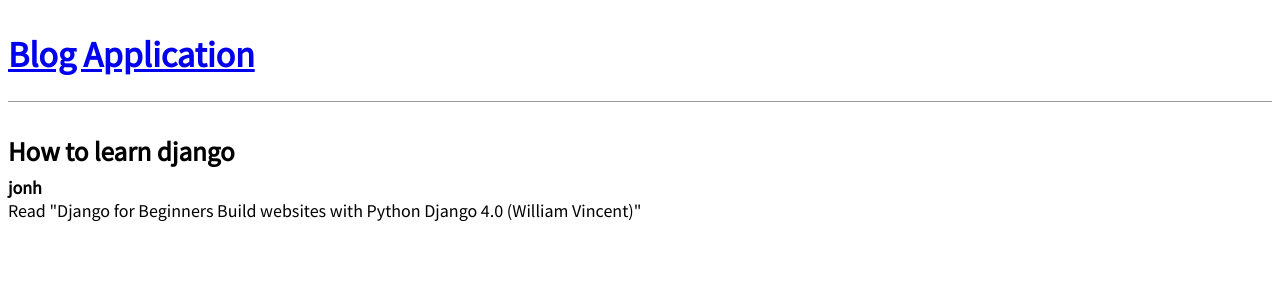
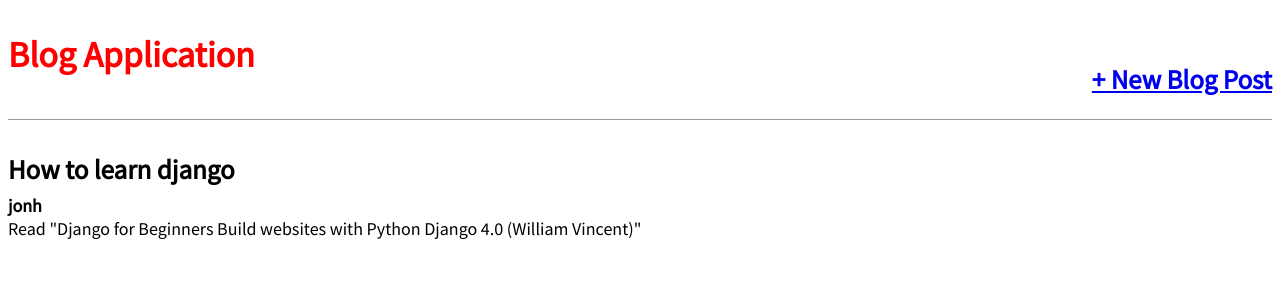
Before and after one commit to Rvjonh/django_blog, a Django app: page /post/1/ in a window 1280 px wide. Shown: the top 300 px of the page. Run offline with Django 4.2, Linux system fonts and the light colour scheme; data comes from the database, SQL or seed files in the repository; both versions use the stored data as it was after the commit.

Commit message:
create blog post function added

```diff
--- a/blog/urls.py
+++ b/blog/urls.py
@@ -1,8 +1,9 @@
 from django.urls import path
 
-from .views import BlogListView, BLogDetailsView
+from .views import BlogListView, BLogDetailsView, BlogCreateView
 
 urlpatterns = [
     path("", BlogListView.as_view(), name="home"),
     path("post/<int:pk>/", BLogDetailsView.as_view(), name="post_detail"),
+    path("post/new/", BlogCreateView.as_view(), name="post_new"),
 ]
--- a/blog/views.py
+++ b/blog/views.py
@@ -1,5 +1,6 @@
 from django.shortcuts import render
 from django.views.generic import ListView, DetailView
+from django.views.generic.edit import CreateView
 
 from .models import Post
 
@@ -14,3 +15,9 @@
 class BLogDetailsView(DetailView):
     model = Post
     template_name = "post_detail.html"
+
+
+class BlogCreateView(CreateView):
+    model = Post
+    template_name = "post_new.html"
+    fields = ["title", "author", "body"]
--- a/templates/base.html
+++ b/templates/base.html
@@ -16,9 +16,18 @@
 
 <body>
     <header>
-        <a href="{% url 'home' %}">
-            <h1>Blog Application</h1>
-        </a>
+        <div class="nav-left">
+            <h1>
+                <a href="{% url 'home' %}">
+                    Blog Application
+                </a>
+            </h1>
+        </div>
+        <div class="nav-right">
+            <h2>
+                <a href="{% url 'post_new' %}">+ New Blog Post</a>
+            </h2>
+        </div>
     </header>
 
     <div>
```
Also changed, not shown: templates/post_new.html (added, +13 -0 lines), db.sqlite3.
